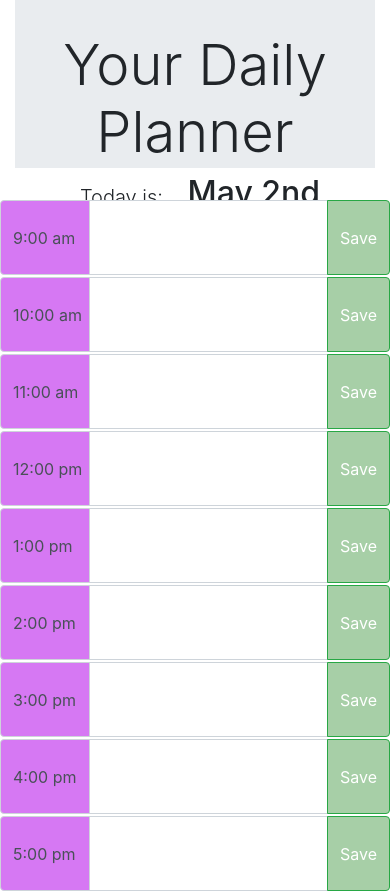
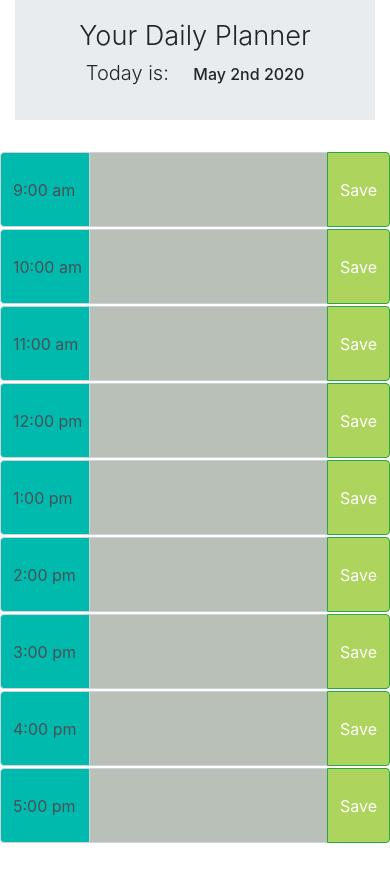
Before and after one commit to lp5786766/workday-planner, a plain HTML site: page index.html in a window 390 px wide. After the commit the page ends 845 px from the top, so only its background shows below. Drawn offline with nearby package versions, Linux system fonts and the light colour scheme.

Commit message:
Added media query for responsiveness

```diff
--- a/assets/css/style.css
+++ b/assets/css/style.css
@@ -1,13 +1,16 @@
-/* * {
-    border: 1px solid black;
-} */
+.jumbotron {
+  text-align: center;
+  height: 168px;
+  padding: 32px;
+}
+
 h2 {
   display: inline;
   margin: 10px;
 }
 
 .time {
-  background-color: rgb(214, 120, 243);
+  background-color: rgb(0, 186, 173);
   width: 90px;
 }
 
@@ -15,18 +18,37 @@ h2 {
   height: 75px;
 }
 
-.past-task {
-  background-color: rgb(255, 70, 70);
+.save {
+  background-color: rgb(173, 212, 92);
 }
-.save {
-  background-color: rgb(167, 207, 167);
-}
+
 .mb-3 {
   height: 75px;
   margin-bottom: 2px !important;
 }
-.jumbotron {
-  text-align: center;
-  height: 168px;
-  padding: 32px;
+
+@media screen and (max-width: 534px) {
+  h1 {
+    font-size: 2.7rem !important;
+  }
+  #moment {
+    font-size: 1.3rem;
+  }
+  .jumbotron {
+    padding: 20px !important;
+    height: 140px;
+  }
 }
+
+@media screen and (max-width: 412px) {
+  h1 {
+    font-size: 1.7rem !important;
+  }
+  #moment {
+    font-size: 1rem;
+  }
+  .jumbotron {
+    padding: 20px !important;
+    height: 120px;
+  }
+}
--- a/assets/javascript/script.js
+++ b/assets/javascript/script.js
@@ -1,4 +1,4 @@
-// When I open the page, today's date is displayed (Moment.js library).
+// When I open the page, today's date is displayed
 
 var momentDay = moment().format("MMMM Do YYYY");
 $("#moment").text(momentDay);
@@ -77,19 +77,15 @@ allTasks.forEach(function (task) {
 
   // if it's a current event
   if (taskID === momentTime) {
-    task.css("background-color", "rgb(255, 70, 70)");
+    task.css("background-color", "rgb(87, 199, 133)");
+    // if it's a past event
+  } else if (taskID < momentTime) {
+    task.css("background-color", "rgb(185, 192, 184)");
+    // if it's a future event
+  } else {
+    task.css("background-color", "rgb(237, 221, 83)");
   }
 });
-
-//
-
-// var element = taskEl;
-// var idStr = element.id;
-// var taskTime = $("input").id;
-// var taskId = taskTime.id;
-
-// if
-// if the index is less than time then color...
 
 // Questions/Suggestions:
 // Would the tasks be deleted the next day and you are presented with a blank day?
--- a/index.html
+++ b/index.html
@@ -14,16 +14,11 @@
   </head>
 
   <body>
-
-
     <div class="container">
-
       <div class="jumbotron jumbotron-fluid">
-            <div class="container">
         <h1 class="display-4">Your Daily Planner</h1>
         <h2 class="lead">Today is:</h2>
         <h2 id="moment"></h2>
-            </div>
       </div>
 
       <div class="row">
@@ -31,56 +26,43 @@
           <div class="input-group-prepend">
             <span class="input-group-text time" id="9am">9:00 am</span>
           </div>
-          <input
-            type="text"
-            class="form-control task 9"
-            id="9"
-            />
+          <input type="text" class="form-control task 9" id="9" />
           <div class="input-group-append">
             <button type="button" class="btn btn-success save">Save</button>
           </div>
         </div>
       </div>
+
       <div class="row">
         <div class="input-group mb-3">
           <div class="input-group-prepend">
             <span class="input-group-text time">10:00 am</span>
           </div>
-          <input
-            type="text"
-            class="form-control task 10"
-            id="10"
-            />
+          <input type="text" class="form-control task 10" id="10" />
           <div class="input-group-append">
             <button type="button" class="btn btn-success save">Save</button>
           </div>
         </div>
       </div>
+
       <div class="row">
         <div class="input-group mb-3">
           <div class="input-group-prepend">
             <span class="input-group-text time">11:00 am</span>
           </div>
-          <input
-            type="text"
-            class="form-control task 11"
-            id="11"
-          />
+          <input type="text" class="form-control task 11" id="11" />
           <div class="input-group-append">
             <button type="button" class="btn btn-success save">Save</button>
           </div>
         </div>
       </div>
+
       <div class="row">
         <div class="input-group mb-3">
           <div class="input-group-prepend">
             <span class="input-group-text time">12:00 pm</span>
           </div>
-          <input
-            type="text"
-            class="form-control task 12"
-            id="12"
-          />
+          <input type="text" class="form-control task 12" id="12" />
           <div class="input-group-append">
             <button type="button" class="btn btn-success save">Save</button>
           </div>
@@ -92,11 +74,7 @@
           <div class="input-group-prepend">
             <span class="input-group-text time">1:00 pm</span>
           </div>
-          <input
-            type="text"
-            class="form-control task 1"
-            id="13"
-          />
+          <input type="text" class="form-control task 1" id="13" />
           <div class="input-group-append">
             <button type="button" class="btn btn-success save">Save</button>
           </div>
@@ -108,11 +86,7 @@
           <div class="input-group-prepend">
             <span class="input-group-text time">2:00 pm</span>
           </div>
-          <input
-            type="text"
-            class="form-control task 2"
-            id="14"
-          />
+          <input type="text" class="form-control task 2" id="14" />
           <div class="input-group-append">
             <button type="button" class="btn btn-success save">Save</button>
           </div>
@@ -124,11 +98,7 @@
           <div class="input-group-prepend">
             <span class="input-group-text time">3:00 pm</span>
           </div>
-          <input
-            type="text"
-            class="form-control task 3"
-            id="15"
-          />
+          <input type="text" class="form-control task 3" id="15" />
           <div class="input-group-append">
             <button type="button" class="btn btn-success save">Save</button>
           </div>
@@ -140,11 +110,7 @@
           <div class="input-group-prepend">
             <span class="input-group-text time">4:00 pm</span>
           </div>
-          <input
-            type="text"
-            class="form-control task 4"
-            id="16"
-          />
+          <input type="text" class="form-control task 4" id="16" />
           <div class="input-group-append">
             <button type="button" class="btn btn-success save">Save</button>
           </div>
@@ -156,18 +122,13 @@
           <div class="input-group-prepend">
             <span class="input-group-text time">5:00 pm</span>
           </div>
-          <input
-            type="text"
-            class="form-control task 5"
-            id="17"
-          />
+          <input type="text" class="form-control task 5" id="17" />
           <div class="input-group-append">
             <button type="button" class="btn btn-success save">Save</button>
           </div>
         </div>
       </div>
-
-
+    </div>
 
     <script
       src="http://code.jquery.com/jquery-3.5.0.min.js"
```
Lines whose indentation alone changed are shown as unchanged.
